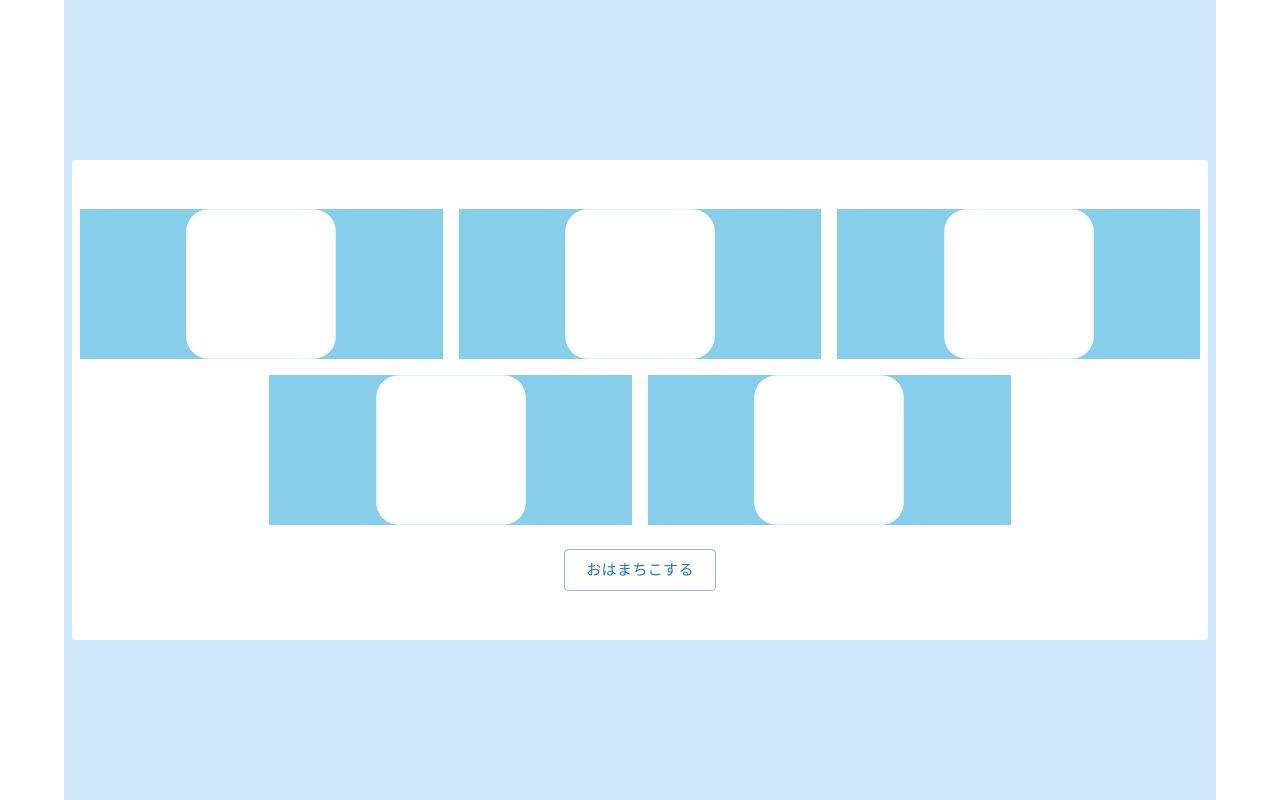
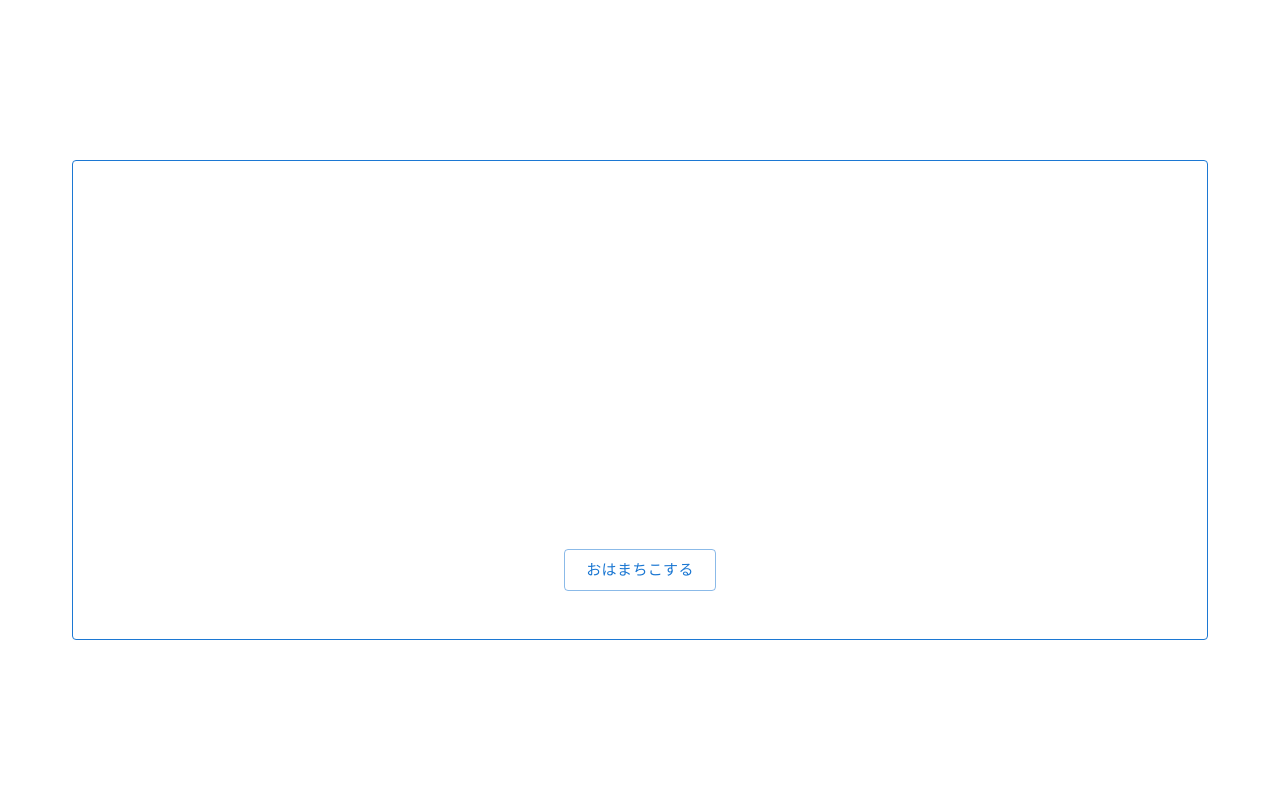
Before and after one commit to yue-fukahi/ohamachidice, a Next.js app: page / in a window 1280 px wide. Built offline with nearby package versions, Linux system fonts and the light colour scheme.

Commit message:
🧹 Clean styles

```diff
--- a/pages/index.tsx
+++ b/pages/index.tsx
@@ -102,7 +102,6 @@ const Dice = (props: DiceProps) => {
         width: "100%",
         display: "flex",
         justifyContent: "center",
-        backgroundColor: "skyblue",
       }}
     >
       {props.selected ? (
@@ -195,7 +194,7 @@ const DiceBox = () => {
         toast.success(hand.name, {
           icon: hand.icon,
           style: {
-            fontSize: "350%",
+            fontSize: "250%",
             fontWeight: "200",
           },
         });
@@ -250,7 +249,6 @@ const Home: NextPage = () => {
             ...positionOpt,
             width: "100%",
             height: "100vh",
-            bgcolor: "#cfe8fc",
           }}
         >
           <Box
@@ -262,6 +260,7 @@ const Home: NextPage = () => {
               m: 1,
               bgcolor: "background.paper",
               borderRadius: 1,
+              border: "1px solid #1C78D3",
             }}
           >
             <DiceBox />
```
